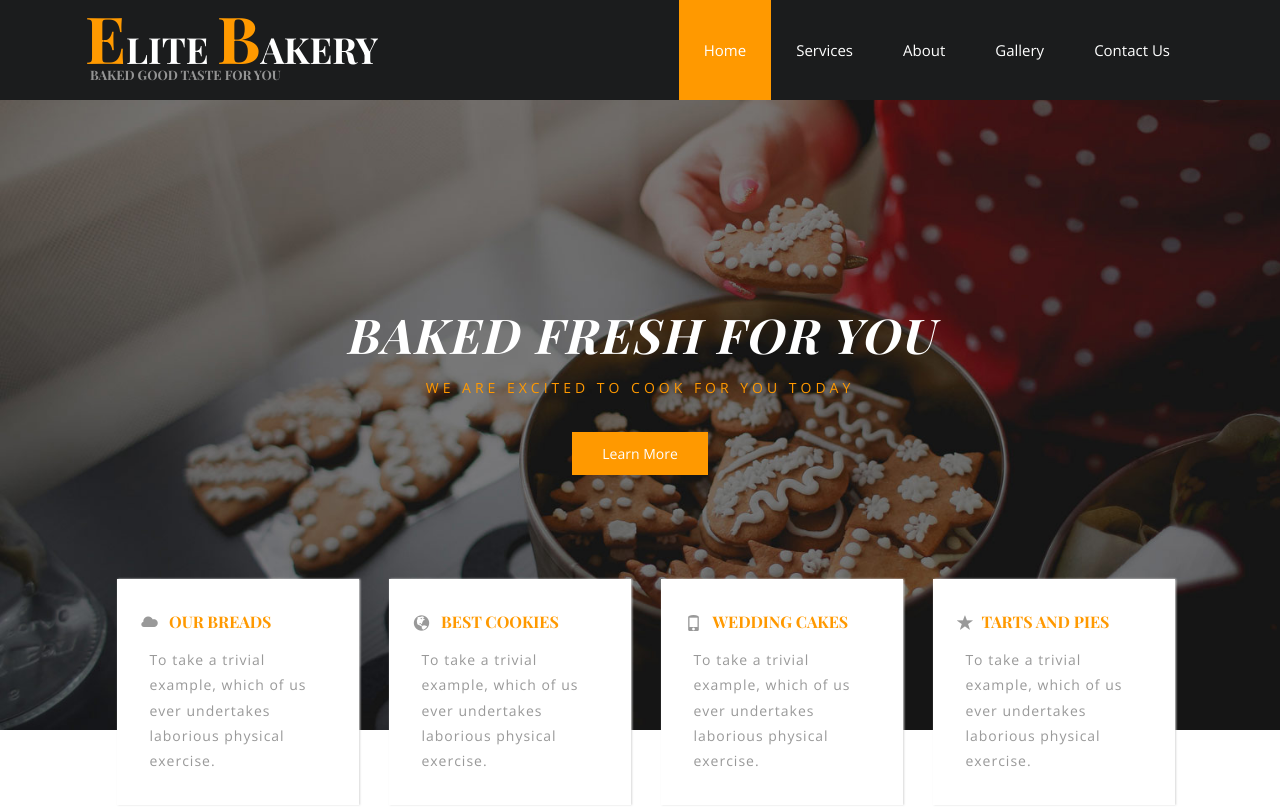
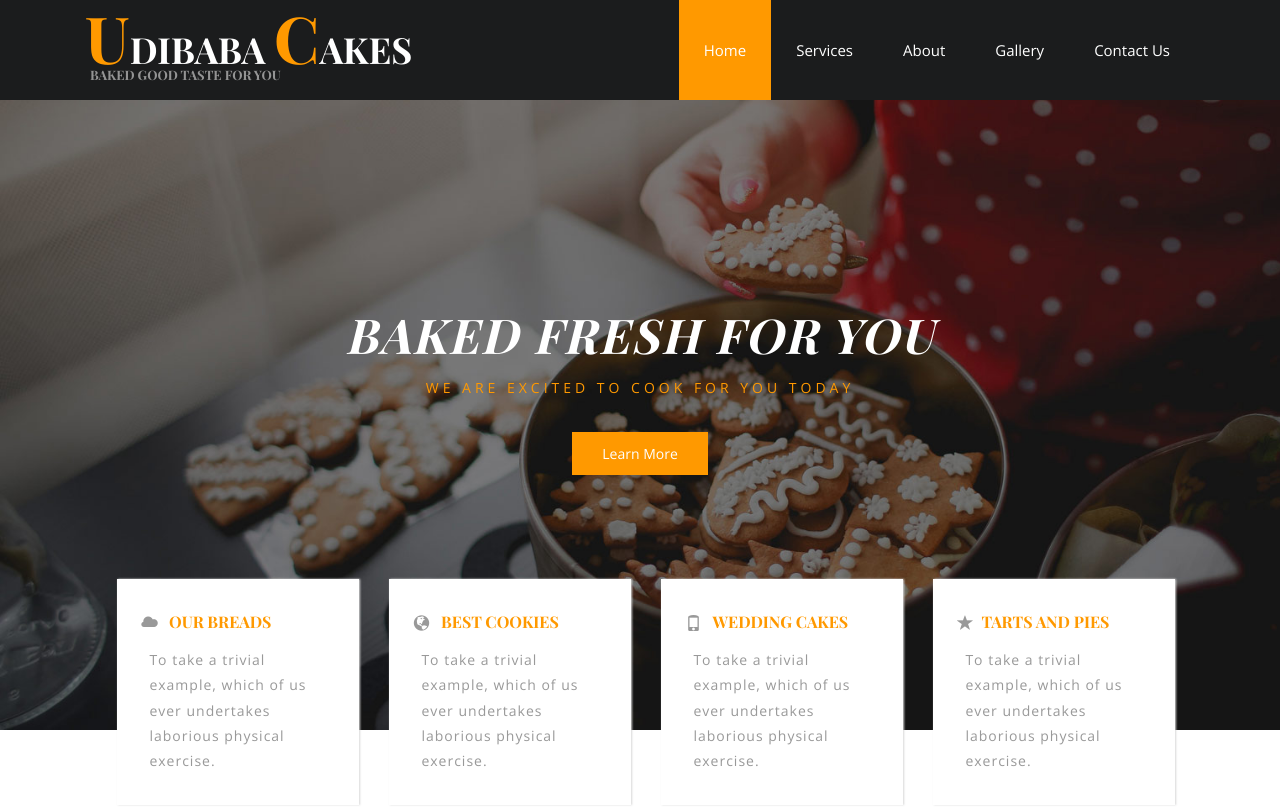
Before and after one commit to Alishapunw/UdibabaCakes, a plain HTML site: page index.html in a window 1280 px wide. Shown: the top 808 px of the page. Drawn offline with nearby package versions, Linux system fonts and the light colour scheme; a web font is replaced by a local one.

Commit message:
Trynna pretend the project ain't dead yet

```diff
--- a/index.html
+++ b/index.html
@@ -7,7 +7,7 @@ License URL: http://creativecommons.org/licenses/by/3.0/
 <!DOCTYPE html>
 <html>
 <head>
-<title>Elite Bakery a Hotels and Restaurants Category Bootstrap Responsive Website Template | Home :: w3layouts</title>
+<title>Udibaba Cakes | Home</title>
 <!-- for-mobile-apps -->
 <meta name="viewport" content="width=device-width, initial-scale=1">
 <meta http-equiv="Content-Type" content="text/html; charset=utf-8" />
@@ -71,7 +71,7 @@ Smartphone Compatible web template, free web designs for Nokia, Samsung, LG, Son
 						<span class="icon-bar"></span>
 					  </button>
 						<div class="logo">
-							<h1><a class="navbar-brand" href="index.html"><label>E</label>lite <label>B</label>akery<span>Baked Good Taste for you </span></a></h1>
+							<h1><a class="navbar-brand" href="index.html"><label>U</label>dibaba <label>C</label>akes<span>Baked Good Taste for you </span></a></h1>
 						</div>
 					</div>
 
```
